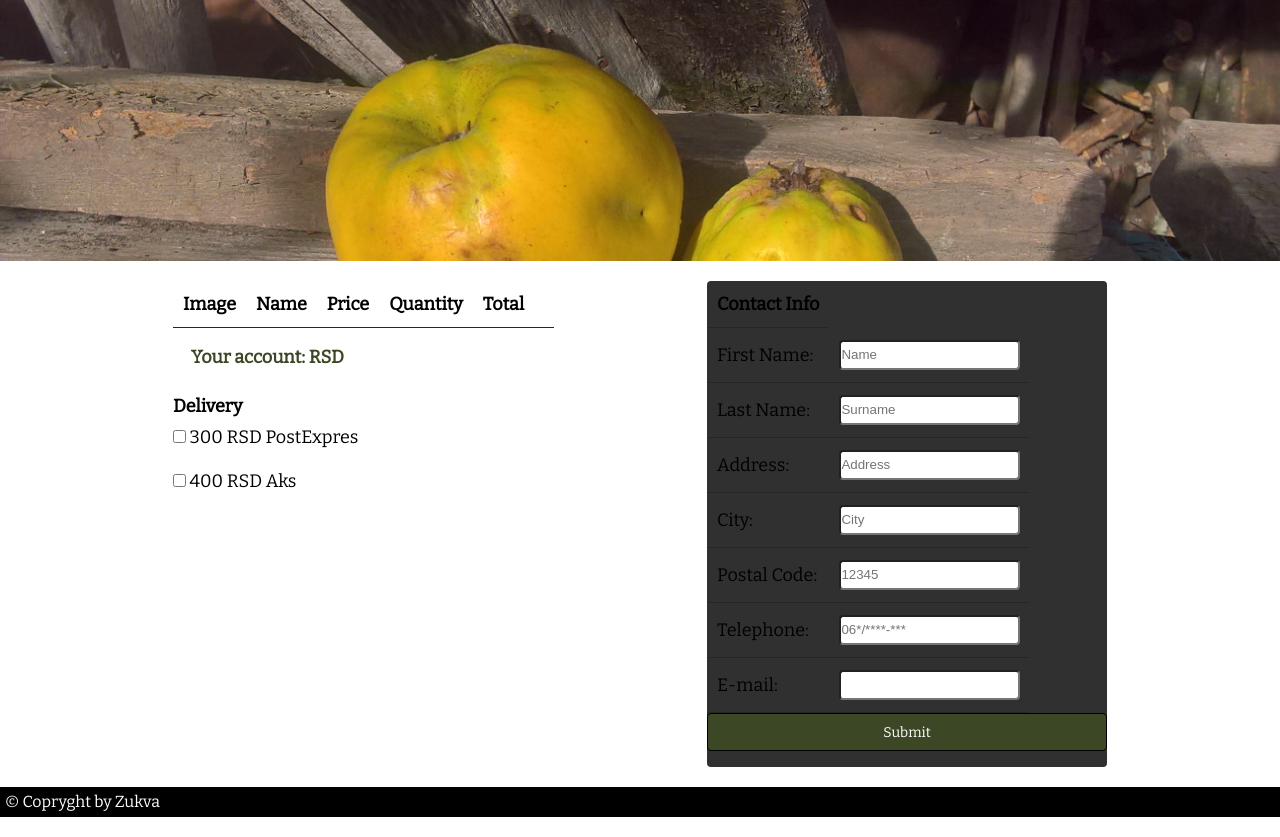
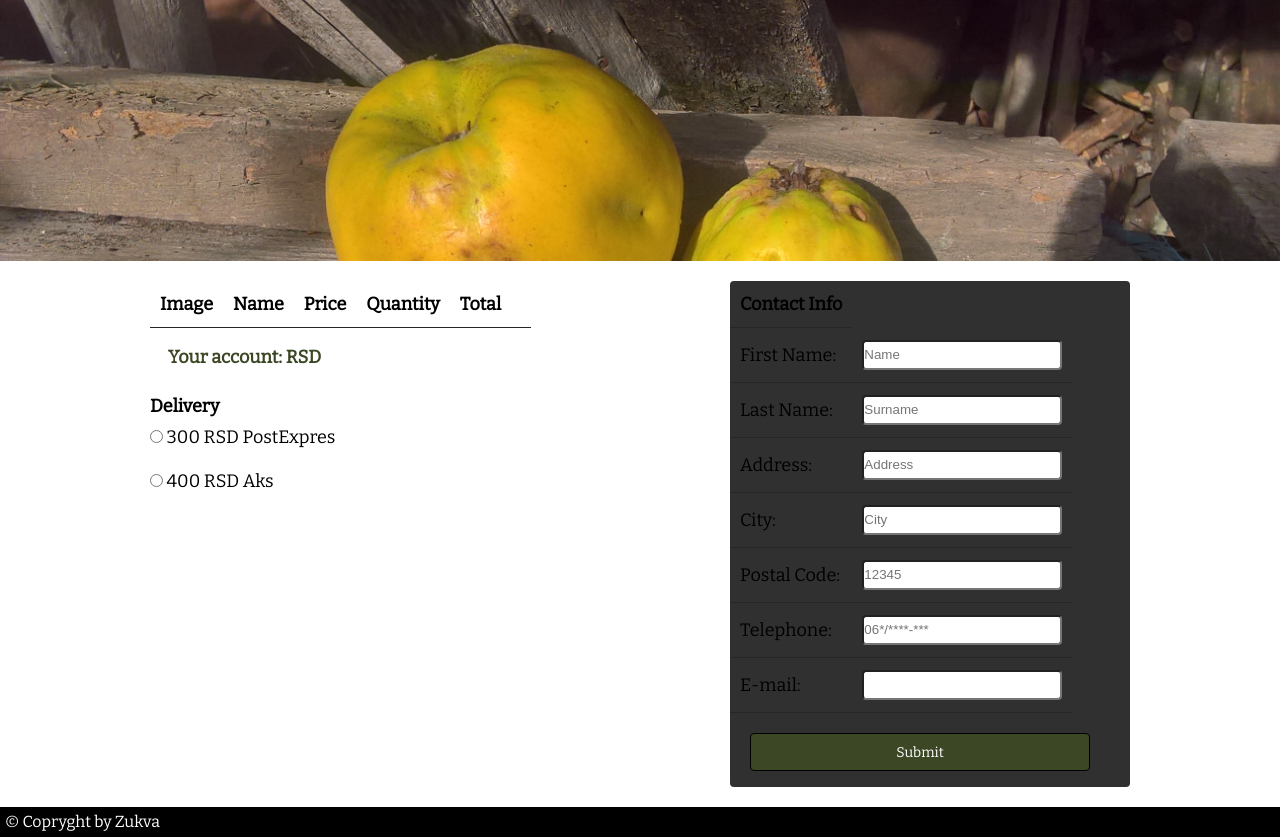
Before and after one commit to AnaJovic/Zukva, a plain HTML site: page src/cart.html in a window 1280 px wide. Shown: the part 189-1026 px from the top of the page. Drawn offline with nearby package versions, Linux system fonts and the light colour scheme; a web font is replaced by a local one.

Commit message:
small css change

```diff
--- a/src/cart.html
+++ b/src/cart.html
@@ -31,7 +31,7 @@
 <main>
 
 <div id="shopping-cart">
-    <table id="cart-contentTable" class="u-full-width">
+    <table id="cart-contentTable">
         <thead>
             <tr>
                 <th>Image</th>
@@ -48,9 +48,9 @@
     <div id="delivery">
 
                 <h4>Delivery</h4>
-                <input type="checkbox" name="delivery" value="Express Delivery" id="express1">
+                <input type="radio" name="delivery" value="Express Delivery" id="express1">
                 <label for="delivery">300 RSD PostExpres</label><br><br>
-                <input type="checkbox" name="delivery" value="Express Delivery" id="express2">
+                <input type="radio" name="delivery" value="Express Delivery" id="express2">
                 <label for="delivery">400 RSD Aks</label><br><br>
 
             <div>
--- a/src/css/cart.css
+++ b/src/css/cart.css
@@ -34,9 +34,11 @@ main {
    flex-direction: row;
    justify-content: space-evenly;
    align-content: flex-start;
+
 }
 
 #shopping-cart {
+   width: 100%;
    max-width: 450px;
 }
 
@@ -74,13 +76,16 @@ th, td {
 
 #user-data input {
    border-radius: 4px;
-   height: 30px
+   height: 30px;
+   width: 200px;
 }
 
 .button {
-   width: 100%;
+
+   width: 85%;
    background-color: rgb(60, 71, 37);
    color: white;
+   margin: 5%;
    margin-bottom: 1rem;
    display: inline-block;
    height: 38px;
```
